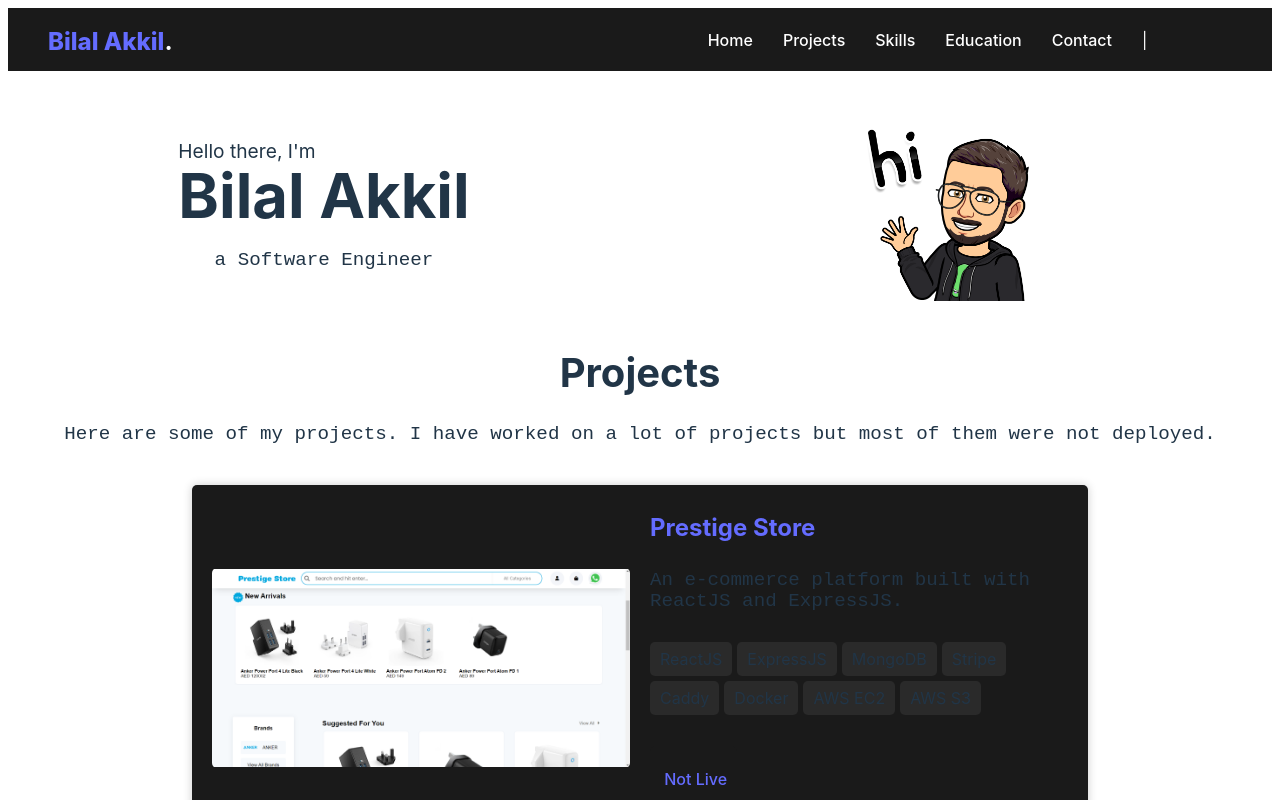
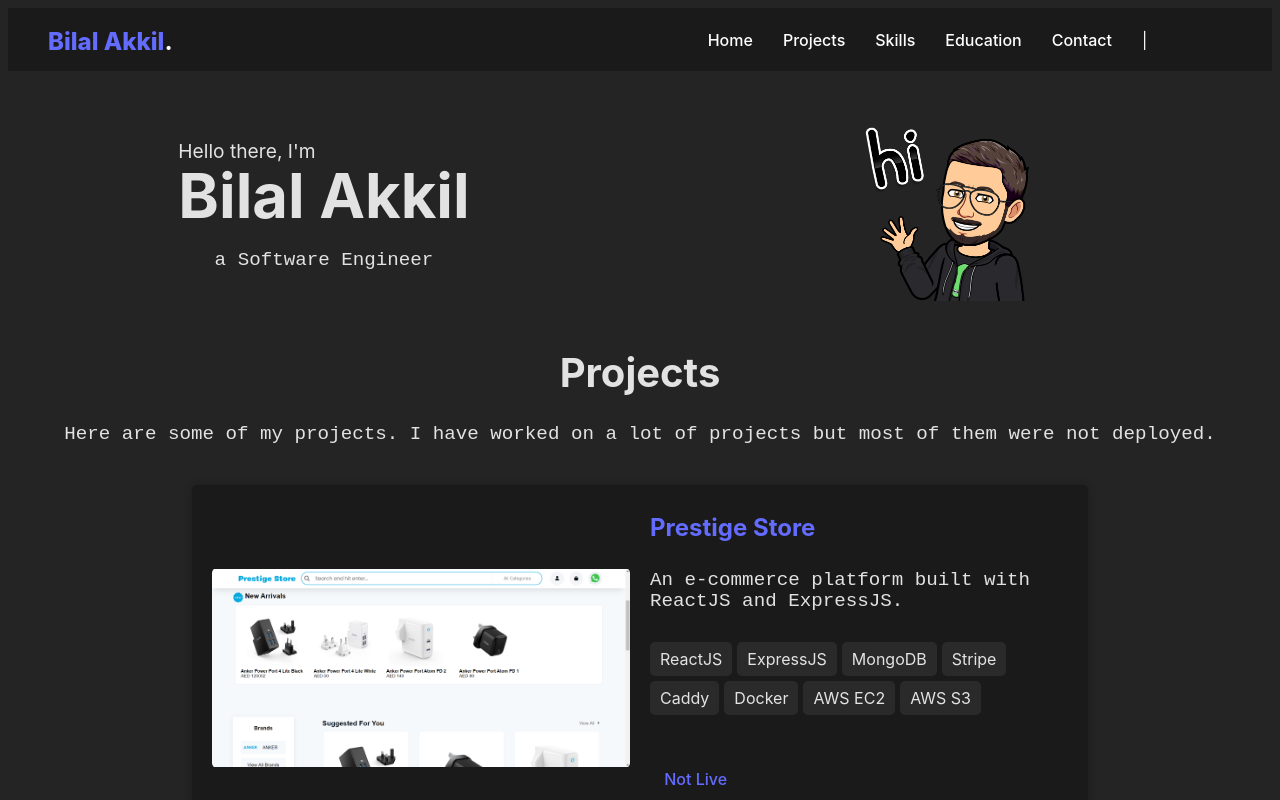
Before and after one commit to bil0ak/bilal-portfolio, a React (Vite) app: page / in a window 1280 px wide. Shown: the top 800 px of the page. Built offline with nearby package versions, Linux system fonts and the light colour scheme; some icons are missing.

Commit message:
prevent light theme

```diff
--- a/src/index.css
+++ b/src/index.css
@@ -3,7 +3,7 @@
   line-height: 1.5;
   font-weight: 400;
 
-  color-scheme: light dark;
+  color-scheme: dark;
   color: rgba(255, 255, 255, 0.87);
   background-color: #242424;
 
@@ -54,16 +54,3 @@
 button:focus-visible {
   outline: 4px auto -webkit-focus-ring-color;
 }
-
-@media (prefers-color-scheme: light) {
-  :root {
-    color: #213547;
-    background-color: #ffffff;
-  }
-  a:hover {
-    color: #747bff;
-  }
-  button {
-    background-color: #f9f9f9;
-  }
-}
```
